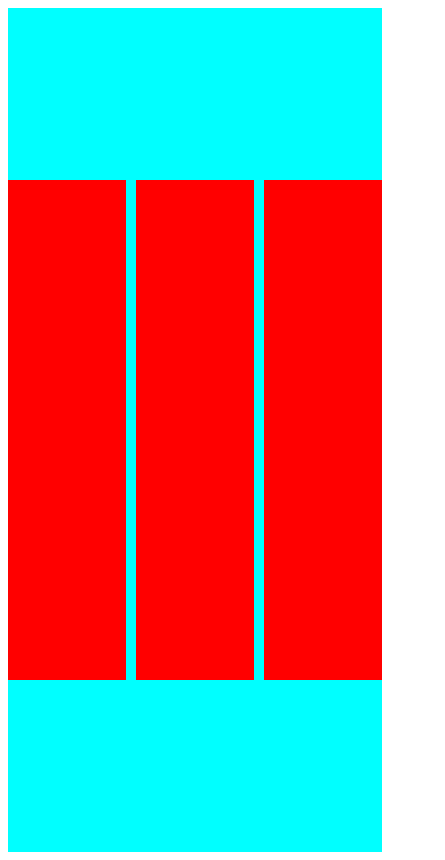
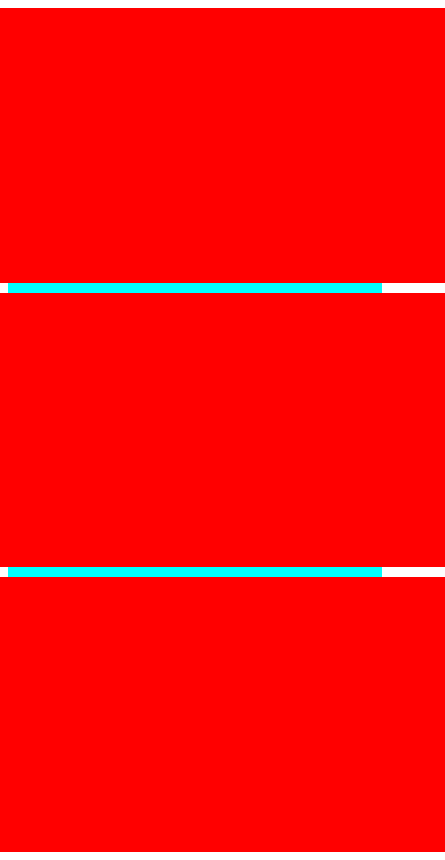
Before and after one commit to sairam2381/new-repo, a React (Vite) app: page / in a window 390 px wide. Shown: the whole page, 445 px wide, since content can reach past the window. Built offline with nearby package versions, Linux system fonts and the light colour scheme.

Commit message:
The media queries

```diff
--- a/src/boxes/boxes.css
+++ b/src/boxes/boxes.css
@@ -2,6 +2,9 @@
   width: 500px;
   height: 500px;
   background-color: red;
+  @media (max-width: 920px) {
+    /* background: yellow; */
+  }
 }
 .child__two {
   background-color: aqua;
@@ -15,6 +18,7 @@
 }
 .parent {
   display: flex;
+  flex-direction: row;
   gap: 10px;
   /* justify-content: flex-start; */
   /* justify-content: center; */
@@ -26,4 +30,7 @@
   align-items: center;
   background-color: aqua;
   height: 100vh;
+  @media (max-width: 920px) {
+    flex-direction: column;
+  }
 }
```
